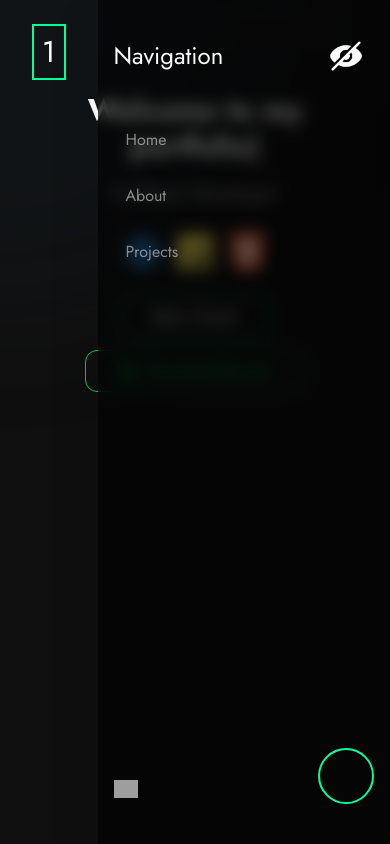
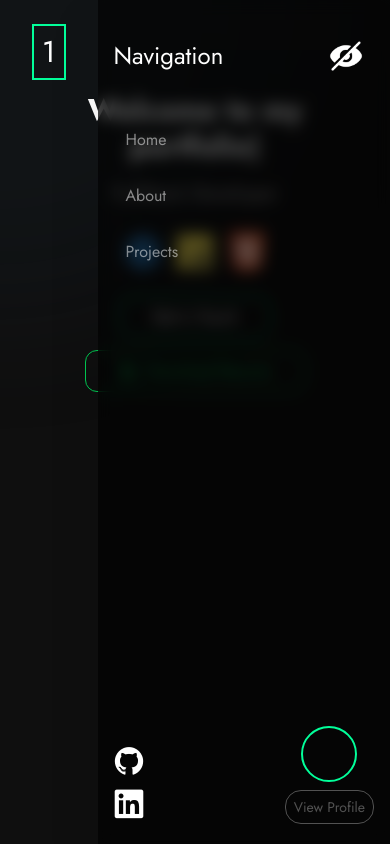
Before and after one commit to RichardPharads/PortfolioV2, a React (Vite) app: page / in a window 390 px wide. Both pictures are taken after a click on the element 346 px from the left and 56 px from the top of the page. Built offline with nearby package versions, Linux system fonts and the light colour scheme; grey boxes are pictures that could not be loaded.

Commit message:
added SVG file to nav bar

```diff
--- a/index.html
+++ b/index.html
@@ -2,6 +2,9 @@
 <html lang="en">
   <head>
     <meta charset="UTF-8" />
+    <link rel="stylesheet" type='text/css' href="https://cdn.jsdelivr.net/gh/devicons/devicon@latest/devicon.min.css" />
+    <link rel="stylesheet" type='text/css' href="https://cdn.jsdelivr.net/gh/devicons/devicon@latest/devicon.min.css" />
+
     <meta name="viewport" content="width=device-width, initial-scale=1.0" />
     <link rel="preconnect" href="https://fonts.googleapis.com">
     <link rel="preconnect" href="https://fonts.gstatic.com" crossorigin>
--- a/src/Components/NavBar/Navbar.jsx
+++ b/src/Components/NavBar/Navbar.jsx
@@ -37,22 +37,34 @@ function Navbar() {
           ))
         }
     </ul>
-    <div className='absolute bottom-10 w-full'>
-      <div className='flex justify-between items-end px-4 gap-2' >
-      <div className="button flex flex-col gap-5 items-end flex-wrap justify-center">
-        <div onMouseLeave={() => setIsBtnHover(false)} onMouseEnter={() => setIsBtnHover(true)}  className='w-6 h-6 relative'>
+    <div className='absolute bottom-5 w-full'>
+      <div className='flex justify-between items-end px-4 gap-2 ' >
+      <div className="button flex flex-col gap-2 items-end flex-wrap justify-center">
+        <div className='relative'>
           {
             isBtnHover && <div className='absolute left-12/12 bottom-4 bg-neutral-950 rounded-sm border border-neutral-500'>
                     <div className='p-2 text-sm font-light'>RichardPharads</div>
                   </div>
           }
-          <img src="https://cdn.jsdelivr.net/gh/devicons/devicon@latest/icons/github/github-original.svg" />
+          <i onMouseLeave={() => setIsBtnHover(false)} onMouseEnter={() => setIsBtnHover(true)} class="devicon-github-original text-3xl "></i>
+
+        </div>
+        <div className='relative'>
+          {
+            isBtnHover && <div className='absolute left-12/12 bottom-4 bg-neutral-950 rounded-sm border border-neutral-500 '>
+                    <div className='p-2 text-sm font-light'>RichardPharads</div>
+                  </div>
+          }
+          <i onMouseLeave={() => setIsBtnHover(false)} onMouseEnter={() => setIsBtnHover(true)} class="devicon-linkedin-plain text-3xl "></i>
+
         </div>
 
 
+
       </div>
-      <div className=''>
+      <div className='flex flex-col items-center gap-2 ' onClick={() => alert("hello")}>
         <div className={`w-14 h-14 rounded-full border-accent border-2 bg-cover bg-[${userProfile}]`}></div>
+        <h4 className='text-center text-neutral-600 text-sm border px-2 py-1.5 rounded-2xl'>View Profile</h4>
       </div>
       </div>
     </div>
```
